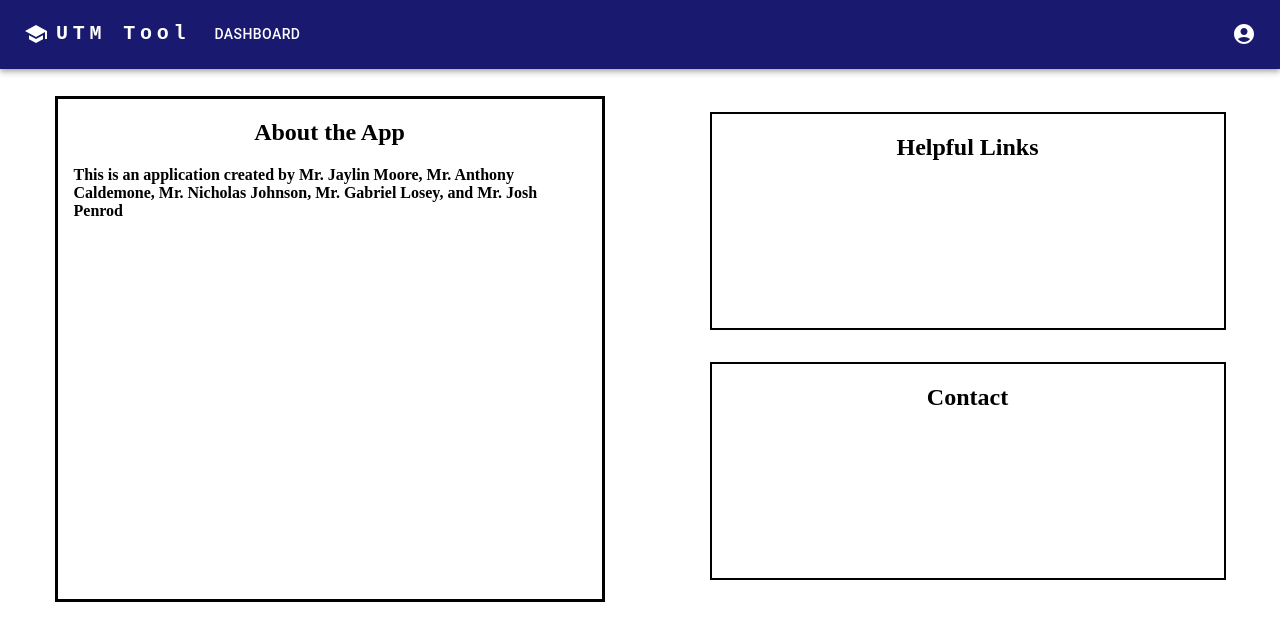
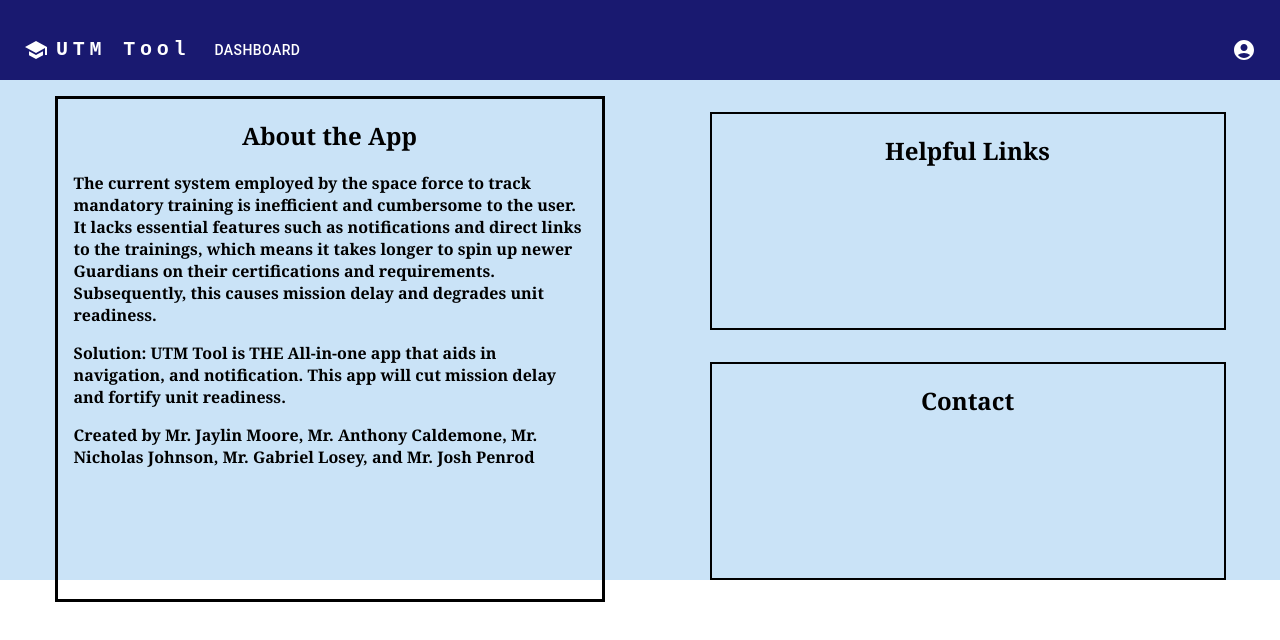
Before and after one commit to jazzycodes1215/Mandatory_Training_APP, a React (Create React App) app in the folder mandatory-training/: page / in a window 1280 px wide. Shown: the top 640 px of the page. Built offline with nearby package versions, Linux system fonts and the light colour scheme.

Commit message:
added styling to help page. changed height of Header so there isn't awkward white space.

```diff
--- a/mandatory-training/src/components/Header.js
+++ b/mandatory-training/src/components/Header.js
@@ -43,7 +43,7 @@ export default function Header() {
   return (
     <AppBar position="static" sx={{ backgroundColor: 'MidnightBlue' }}>
       <Container maxWidth="xl">
-        <Toolbar disableGutters>
+        <Toolbar disableGutters sx={{ py: 2 }}>
           <SchoolIcon sx={{ display: { xs: 'none', md: 'flex' }, mr: 1 }} />
           <Typography
             variant="h6"
--- a/mandatory-training/src/components/Help.js
+++ b/mandatory-training/src/components/Help.js
@@ -7,19 +7,19 @@ import '../stylesheets/help.css';
 export default function Help() {
     const { testStr } = useContext(AppContext);
     return (
-        <>
+        <div className="cdKnWO">
             <section className="holder">
                 <div className="left-side">
                     <h2>About the App</h2>
-                    <p>This is an application created by Mr. Jaylin Moore, Mr. Anthony Caldemone, Mr. Nicholas Johnson, Mr. Gabriel Losey, and Mr. Josh Penrod</p>
+                    <p>The current system employed by the space force to track mandatory training is inefficient and cumbersome to the user. It lacks essential features such as notifications and direct links to the trainings, which means it takes longer to spin up newer Guardians on their certifications and requirements. Subsequently, this causes mission delay and degrades unit readiness.</p>
+                    <p>Solution: UTM Tool is THE All-in-one app that aids in navigation, and notification. This app will cut mission delay and fortify unit readiness.</p>
+                    <p>Created by Mr. Jaylin Moore, Mr. Anthony Caldemone, Mr. Nicholas Johnson, Mr. Gabriel Losey, and Mr. Josh Penrod</p>
                 </div>
                 <div className="right-side">
                     <section className="links"><h2>Helpful Links</h2></section>
                     <section className="contact"><h2>Contact</h2></section>
                 </div>
             </section>
-            {/* <h1>This is the Help Component!</h1>
-            { testStr} */}
-        </>
+        </div>
     )
 }
--- a/mandatory-training/src/stylesheets/help.css
+++ b/mandatory-training/src/stylesheets/help.css
@@ -1,3 +1,9 @@
+.cdKnWO {
+  font-family: Georgia, 'Times New Roman', Times, serif;
+  color: #OC3244;
+  background-color: #CAE3F7;
+}
+
 .holder {
   height: 500px;
   display: flex;
@@ -16,7 +22,7 @@
 }
 
 .left-side {
-  border: solid;
+  border: solid black;
   width: 40%;
   height: 100%;
   margin: 1rem;
--- a/mandatory-training/src/stylesheets/login.css
+++ b/mandatory-training/src/stylesheets/login.css
@@ -6,7 +6,7 @@
   align-items: center;
   background-image: url("https://www.epiloguesystems.com/wp-content/uploads/2022/10/training-systems.webp");
   background-size: cover;
-  background-position: 2500%;
+  background-position: 2700%;
 }
 
 .container {
```
